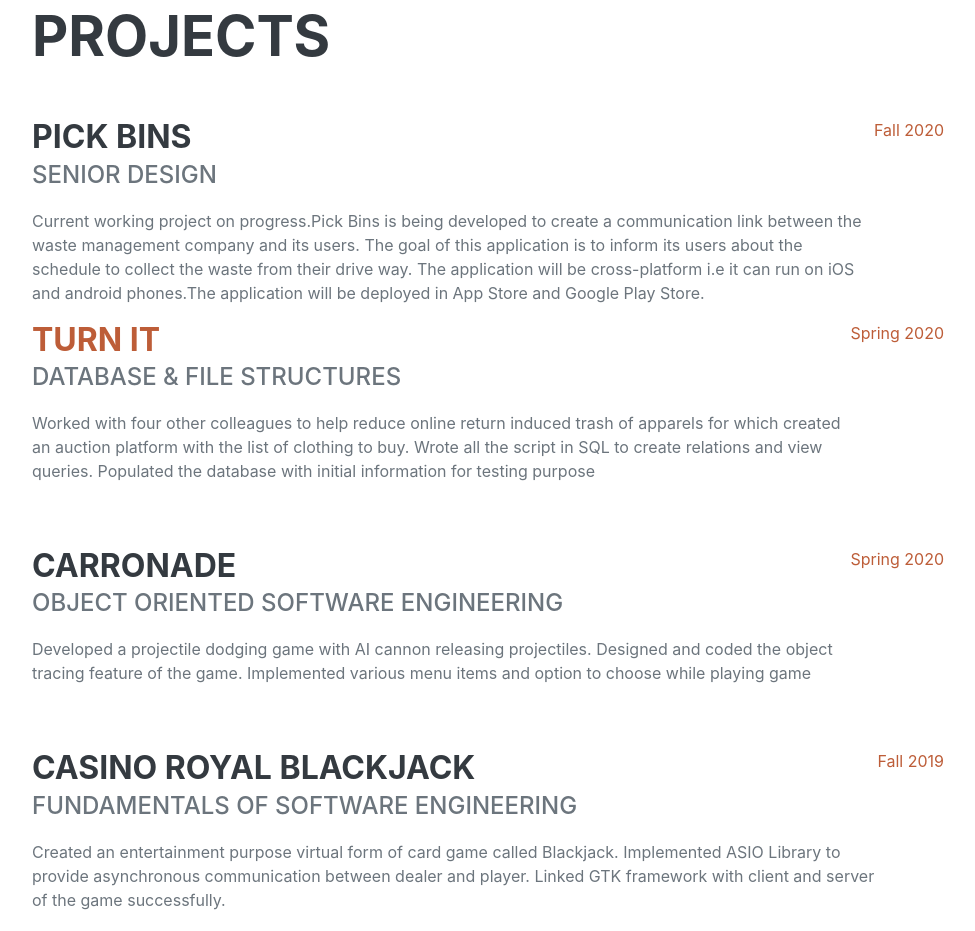
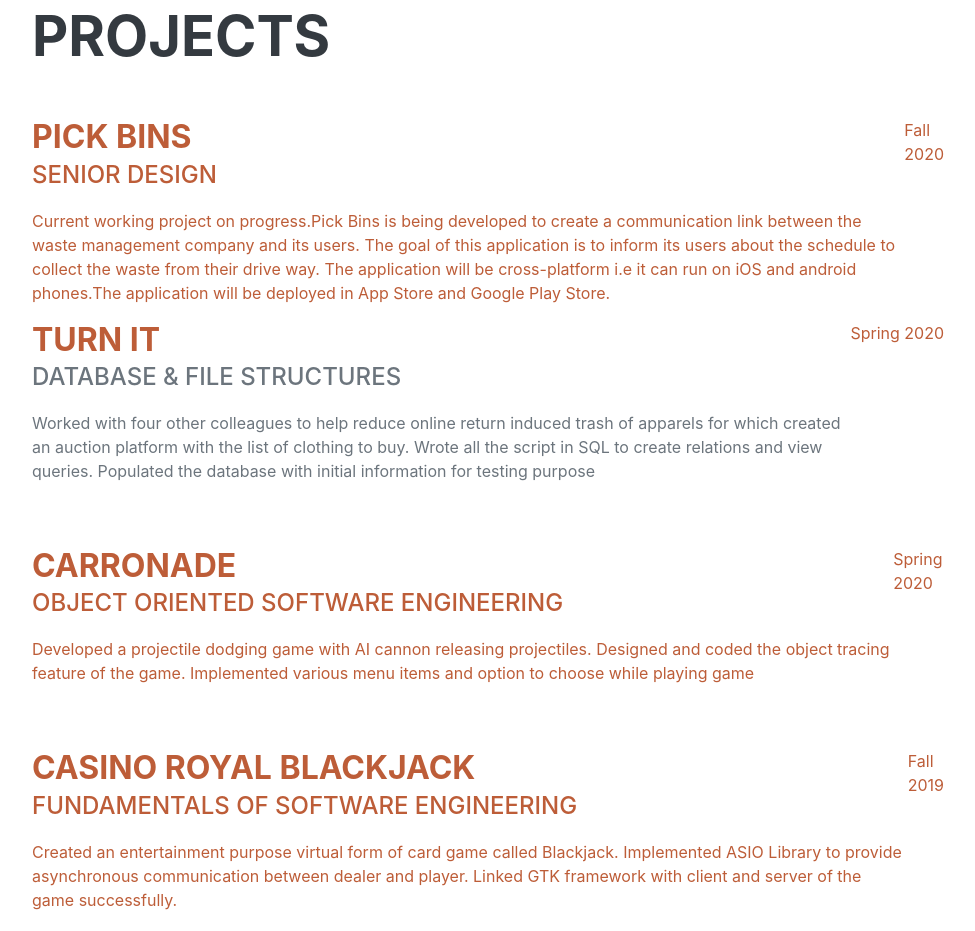
Before and after one commit to risingsinger/aboutme1, a plain HTML site: page index.html in a window 1280 px wide. Shown: the part 878-1809 px from the top of the page, without its empty margins (288-1263 px from the left). Drawn offline with nearby package versions, Linux system fonts and the light colour scheme; a web font is replaced by a local one.

Commit message:
Update index.html

```diff
--- a/index.html
+++ b/index.html
@@ -61,7 +61,7 @@
                     <h2 class="mb-5">Projects</h2>
                     <div class="d-flex flex-column flex-md-row justify-content-between">
                         <div class="flex-grow-1">
-                            <h3 class="mb-0">Pick Bins</h3>
+                            <h3 class="mb-0"><a href="https://github.com/hbasnet/NepHacks">Pick Bins</h3>
                             <div class="subheading mb-3">Senior Design</div>
                             <p>Current working project on progress.Pick Bins is being developed to create a communication link between the waste management company and its users. The goal of this application is to inform its users about the schedule to collect the waste from their drive way. The application will be cross-platform i.e it can run on iOS and android phones.The application will be deployed in App Store and Google Play Store.</p>
                         </div>
@@ -78,7 +78,7 @@ platform with the list of clothing to buy. Wrote all the script in SQL to create
                     </div>
                     <div class="d-flex flex-column flex-md-row justify-content-between mb-5">
                         <div class="flex-grow-1">
-                            <h3 class="mb-0">Carronade</h3>
+                            <h3 class="mb-0"><a href="https://github.com/udhungana/team7cse3311">Carronade</h3>
                             <div class="subheading mb-3">Object Oriented Software Engineering</div>
                             <p>Developed a projectile dodging game with AI cannon releasing projectiles. Designed and coded the object tracing feature of the game. Implemented various menu items and option to choose while playing game</p>
                         </div>
@@ -86,7 +86,7 @@ platform with the list of clothing to buy. Wrote all the script in SQL to create
                     </div>
                     <div class="d-flex flex-column flex-md-row justify-content-between mb-5">
                         <div class="flex-grow-1">
-                            <h3 class="mb-0">Casino Royal Blackjack</h3>
+                            <h3 class="mb-0"><a href="https://github.com/HarPatel001/Blackjack">Casino Royal Blackjack</h3>
                             <div class="subheading mb-3">Fundamentals of Software Engineering</div>
                             <p>Created an entertainment purpose virtual form of card game called Blackjack. Implemented ASIO Library to provide asynchronous communication between dealer and player. Linked GTK framework with client and server of the game successfully.</p>
                         </div>
```
